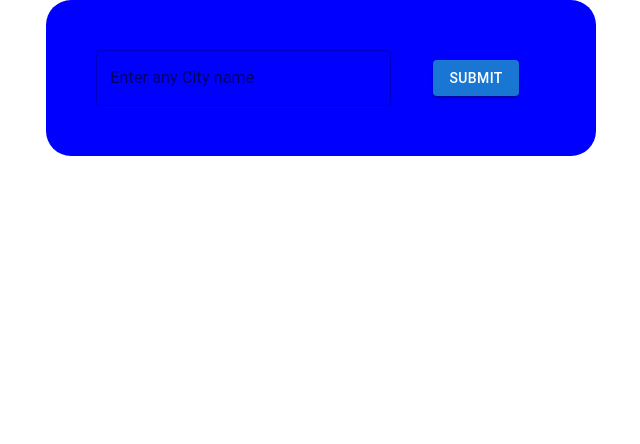
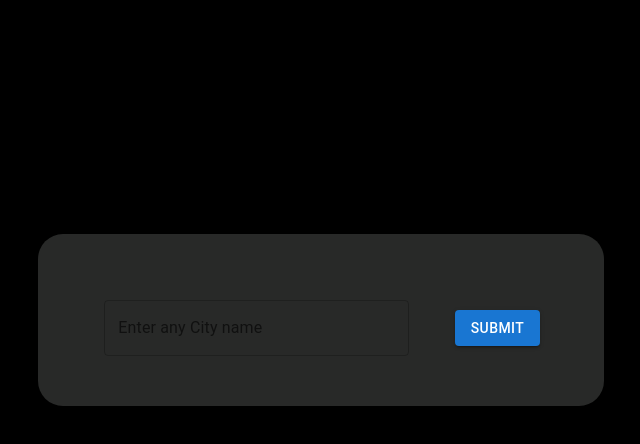
Before and after one commit to mangeshk1239/Weather-app-JavaScript, a React (Vite) app in the folder frontend/: page / in a window 1280 px wide. Shown: the top 444 px of the page, without its empty margins (369-1009 px from the left). Built offline with nearby package versions, Linux system fonts and the light colour scheme.

Commit message:
fixed some css

```diff
--- a/frontend/src/App.jsx
+++ b/frontend/src/App.jsx
@@ -6,18 +6,26 @@ function App() {
   const [data, setData] = React.useState(null);
 
   const styles = {
-    width: "100%",
-    padding: "50px",
-    backgroundColor: "blue",
-    borderRadius: "25px",
-    textAlign: "center"
+    boxComponent: {
+      width: "100%",
+      padding: "50px",
+      borderRadius: "25px",
+      textAlign: "center",
+      background: "#282928",
+      color: "white"
+    },
+    gridComponent: {
+      padding: "0!important",
+      margin: "0!important",
+      alignItems: "center!important"
+    }
   };
 
   return (
-    <M.Box sx={styles}>
-      <M.Grid container spacing={2} sx={{ alignItems: "center" }}>
+    <M.Box sx={styles.boxComponent}>
+      <M.Grid container spacing={2} sx={styles.gridComponent}>
         <M.Grid item xs={8} md={8} lg={8}>
-          <M.TextField fullWidth onChange={(e) => setCityName(e.target.value)} id="outlined-basic" label="Enter any City name" variant="outlined" sx={{ borderRadius: "50px" }} />
+          <M.TextField color="success" fullWidth onChange={(e) => setCityName(e.target.value)} id="outlined-basic" label="Enter any City name" variant="outlined" sx={{ borderRadius: "50px" }} />
         </M.Grid>
         <M.Grid item xs={4} md={4} lg={4}>
           <M.Button variant="contained" onClick={handleGetWeather}>Submit</M.Button>
@@ -26,22 +34,22 @@ function App() {
       {
         data != null
           ?
-          <M.Grid container spacing={2} sx={{ alignItems: "center" }}>
-            <M.Grid item xs={12} md={12}>
-              <M.Typography variant="h5" gutterBottom>
+          <M.Grid container spacing={2} sx={styles.gridComponent} >
+            <M.Grid item xs={12} md={12} sx={styles.gridComponent}>
+              <M.Typography variant="h5" sx={styles.gridComponent}>
                 {data.cityWeather.charAt(0).toUpperCase() + data.cityWeather.slice(1)}
               </M.Typography>
             </M.Grid>
-            <M.Grid item xs={12} md={12}>
-              <img src={data.cityWeatherIcon} width={"20%"} />
+            <M.Grid item xs={12} md={12} sx={styles.gridComponent}>
+              <img src={data.cityWeatherIcon} width={"20%"} style={{ margin: "0" }} />
             </M.Grid>
-            <M.Grid item xs={12} md={12}>
-              <M.Typography variant="h3" gutterBottom>
+            <M.Grid item xs={12} md={12} sx={styles.gridComponent}>
+              <M.Typography variant="h3" sx={styles.gridComponent}>
                 {data.cityTemp}&deg;C
               </M.Typography>
             </M.Grid>
-            <M.Grid item xs={12} md={12} sx={{ padding: "0", margin: "0" }}>
-              <M.Typography variant="h3" gutterBottom>
+            <M.Grid item xs={12} md={12} sx={styles.gridComponent}>
+              <M.Typography variant="h3" sx={styles.gridComponent}>
                 {data.cityName}
               </M.Typography>
             </M.Grid>
--- a/frontend/src/index.css
+++ b/frontend/src/index.css
@@ -4,4 +4,6 @@ body {
     display: flex;
     justify-content: center;
     align-items: center;
+    background-color: black;
+    height: 80vh;
 }
```
